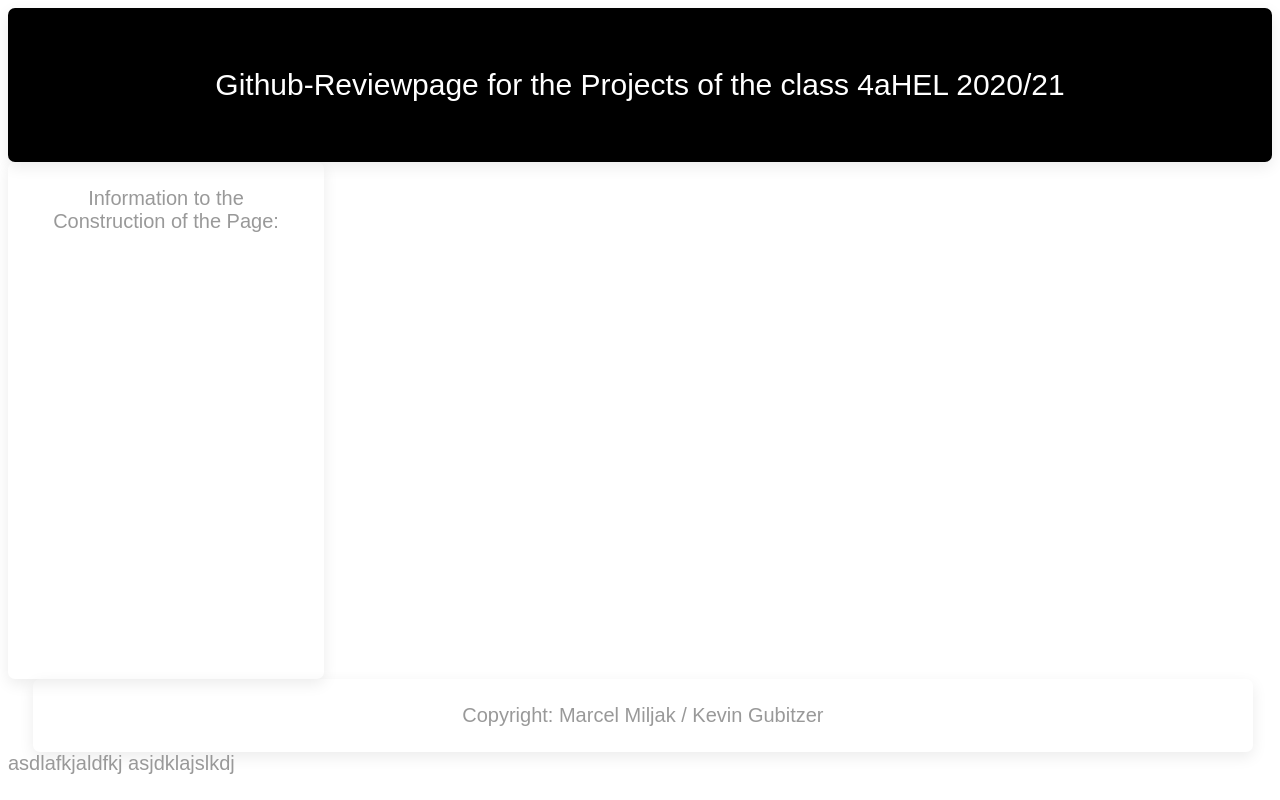
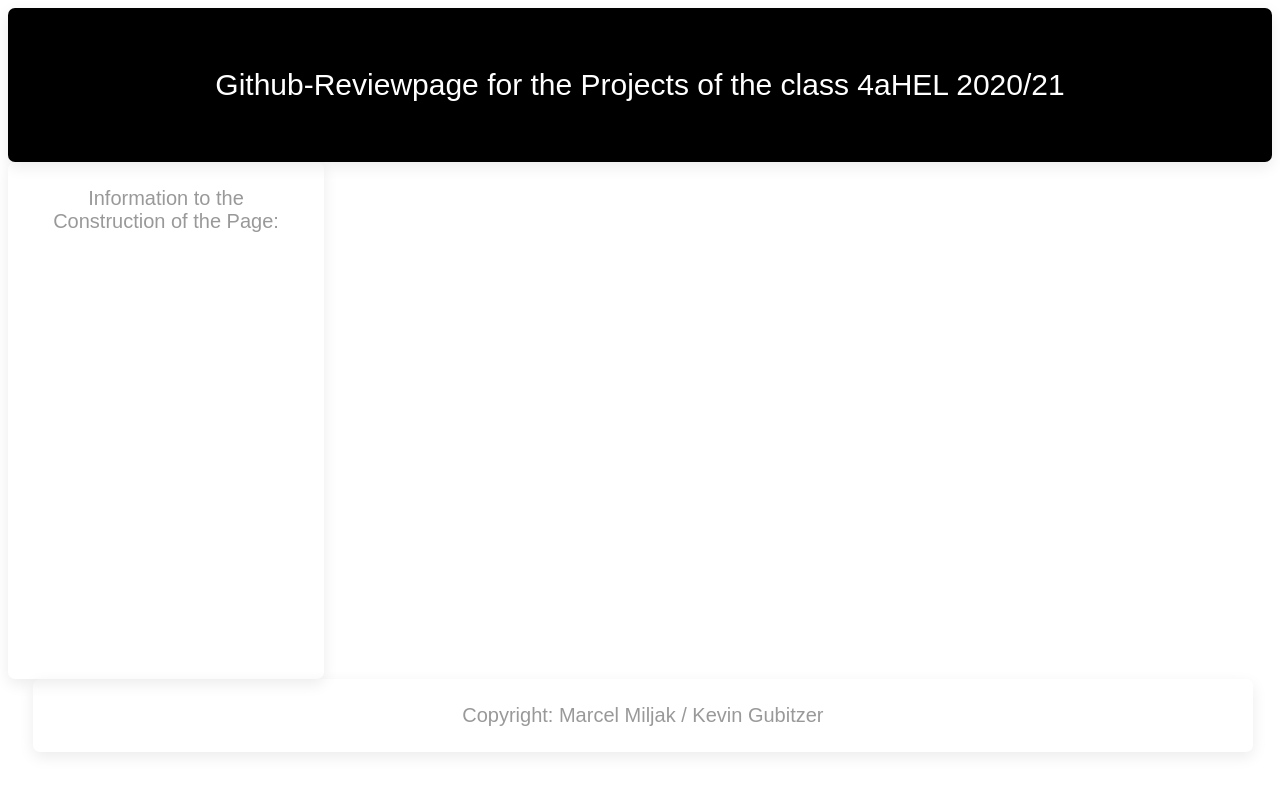
Before and after one commit to Kev00715/GubitzerMiljakGithub, a Django app: page / in a window 1280 px wide. Run offline with Django 3.2, Linux system fonts and the light colour scheme.

Commit message:
Version 1

```diff
--- a/DJANGO/Project_FSST/GithubReview/templates/GithubReview/base.html
+++ b/DJANGO/Project_FSST/GithubReview/templates/GithubReview/base.html
@@ -64,7 +64,3 @@
 </main>
 </body>
 </html>
-
-asdlafkjaldfkj
-
-asjdklajslkdj
```
